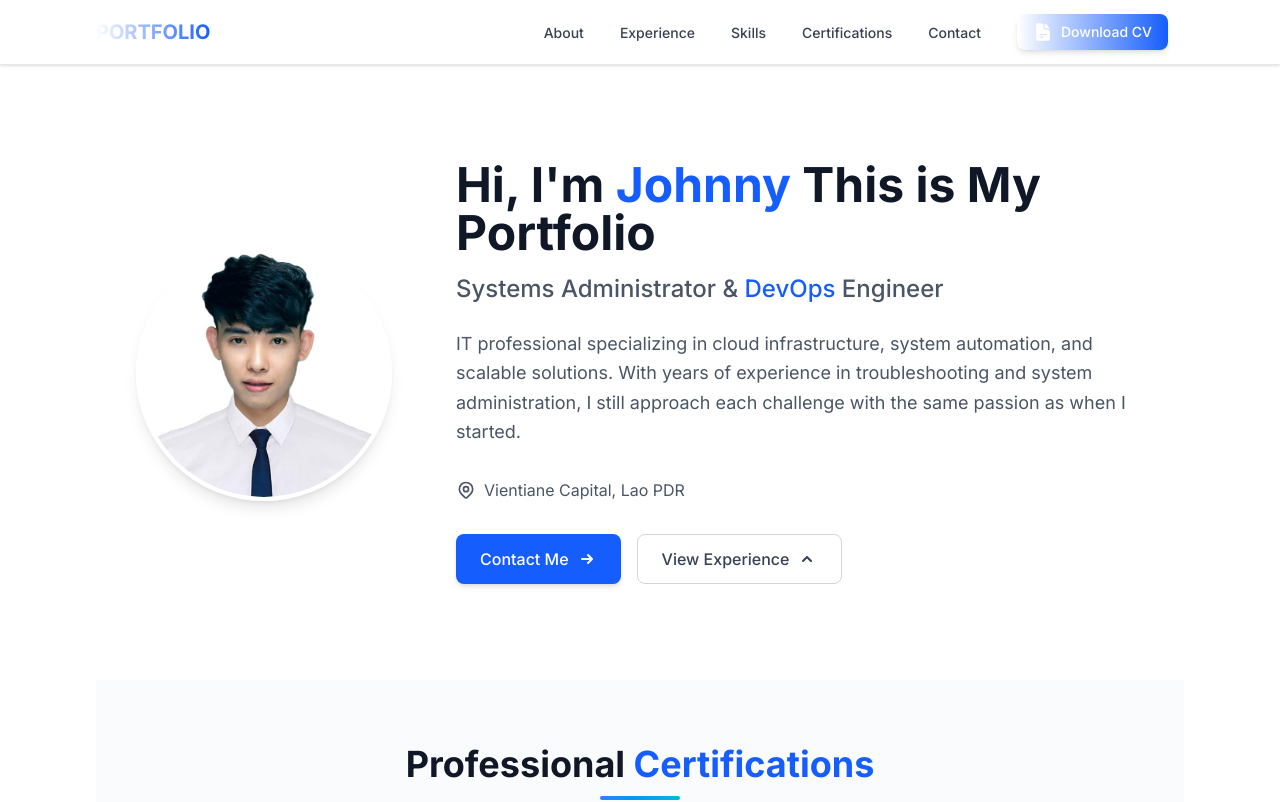
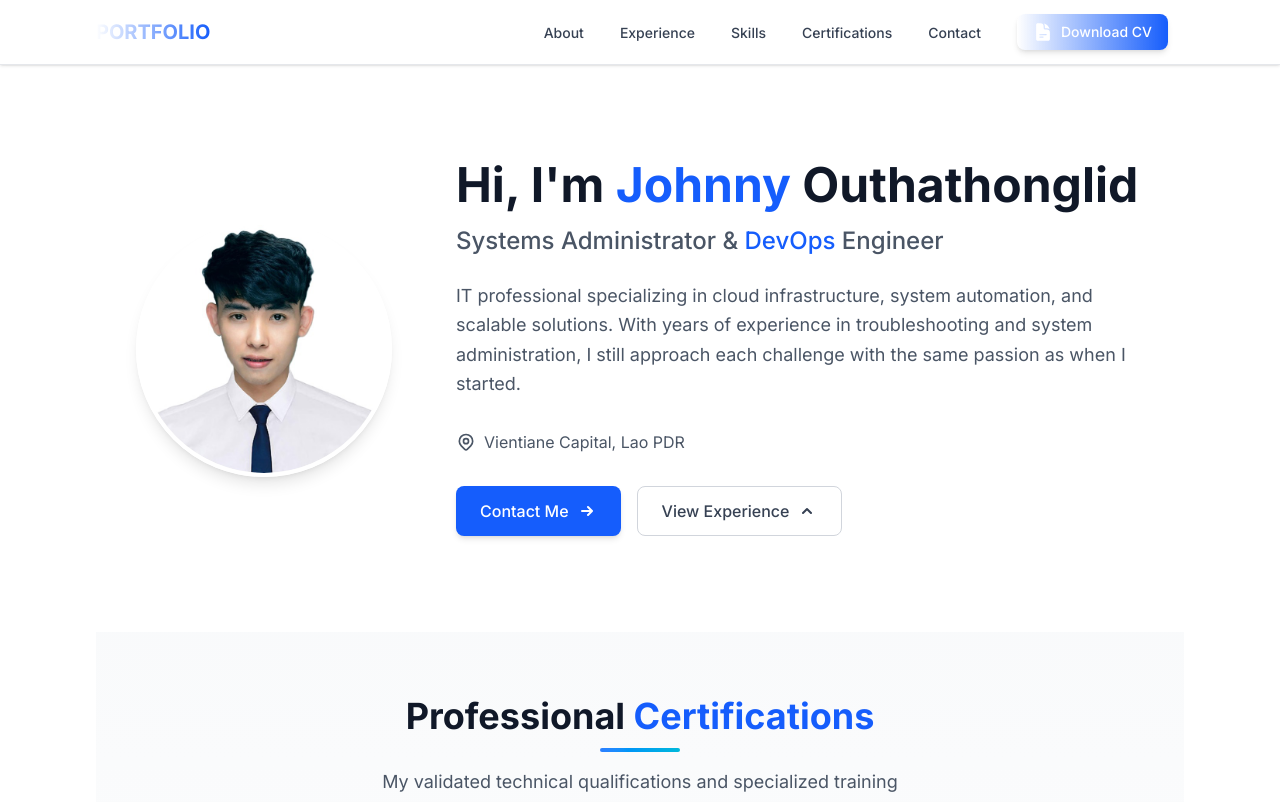
Before and after one commit to Johnnie-gitops/Portfolio, a Next.js app: page / in a window 1280 px wide. Shown: the top 802 px of the page. Built offline with nearby package versions, Linux system fonts and the light colour scheme.

Commit message:
update hero component

```diff
--- a/src/app/(main)/components/Hero.tsx
+++ b/src/app/(main)/components/Hero.tsx
@@ -40,7 +40,7 @@ export default function Hero() {
               <h1 className="text-4xl md:text-5xl font-bold text-gray-900 dark:text-white mb-4">
                 Hi, I&apos;m{" "}
                 <span className="text-blue-600 dark:text-blue-400">Johnny</span>{" "}
-                This is My Portfolio
+                Outhathonglid
               </h1>
 
               <h2 className="text-xl md:text-2xl font-medium text-gray-600 dark:text-gray-300 mb-6">
```
